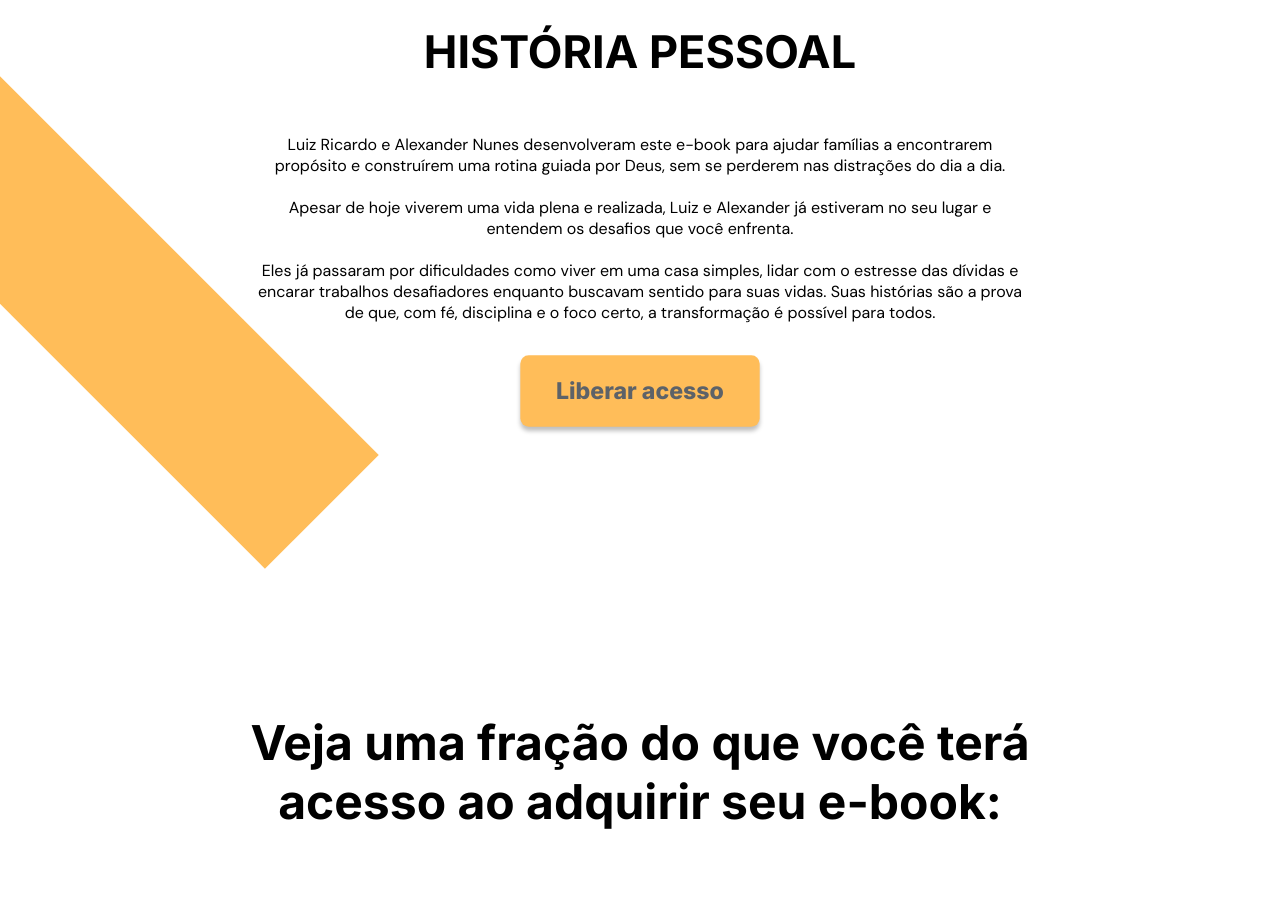
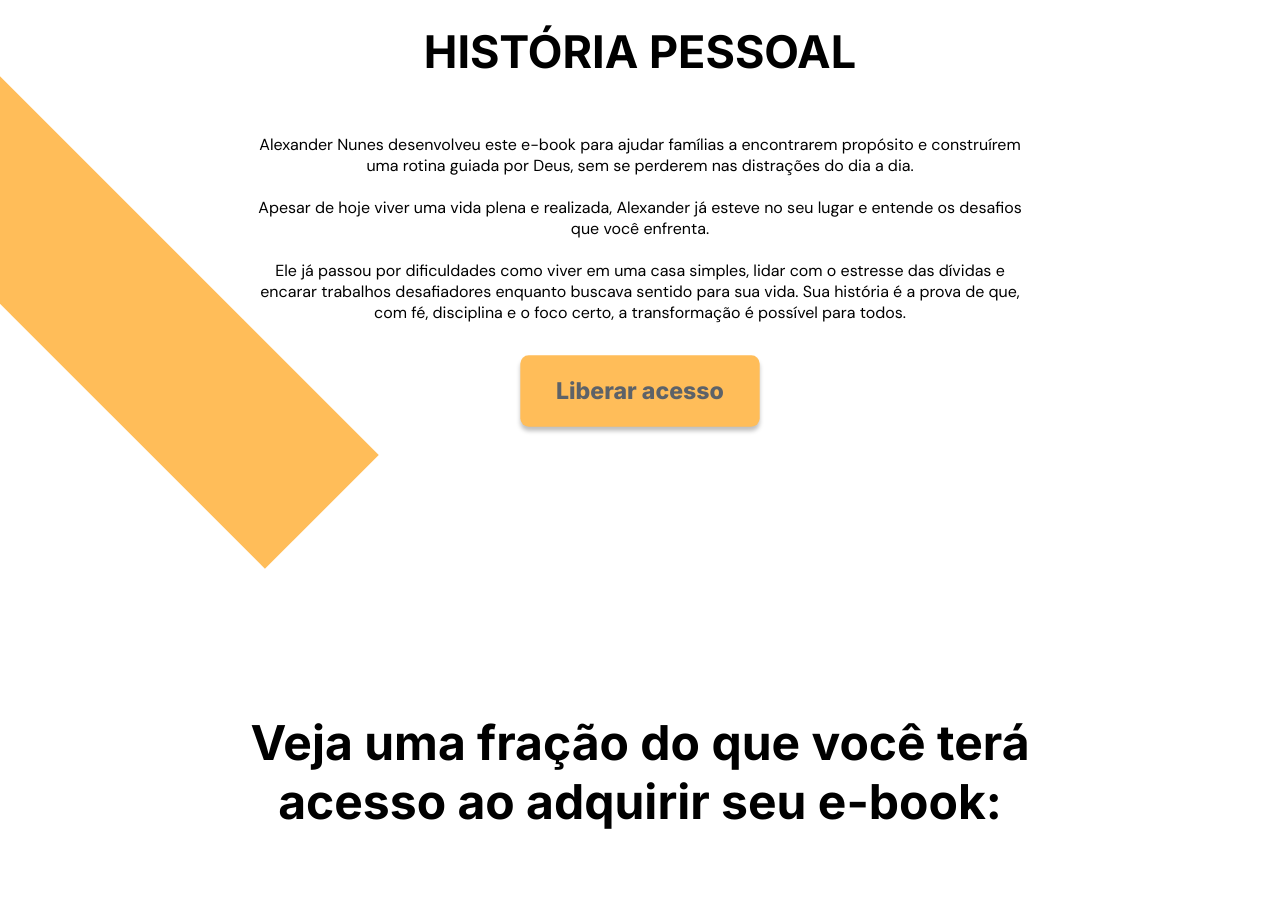
Before and after one commit to luizricardomaciel/Fortalecendo-Sua-Fe, a React (Vite) app: page / in a window 1280 px wide. Shown: the part 1460-2378 px from the top of the page. Built offline with nearby package versions, Linux system fonts and the light colour scheme.

Commit message:
Feat: att text in S2

```diff
--- a/src/assets/sections/S2-introduction/Introduction.jsx
+++ b/src/assets/sections/S2-introduction/Introduction.jsx
@@ -35,19 +35,19 @@
           <div className={styles.textBot}>
             <h1>HISTÓRIA PESSOAL</h1>
             <p>
-              Luiz Ricardo e Alexander Nunes desenvolveram este e-book para ajudar
-              famílias a encontrarem propósito e construírem uma rotina guiada por Deus,
-              sem se perderem nas distrações do dia a dia.
+              Alexander Nunes desenvolveu este e-book para ajudar famílias a encontrarem
+              propósito e construírem uma rotina guiada por Deus, sem se perderem nas
+              distrações do dia a dia.
               <br />
               <br />
-              Apesar de hoje viverem uma vida plena e realizada, Luiz e Alexander já
-              estiveram no seu lugar e entendem os desafios que você enfrenta.
+              Apesar de hoje viver uma vida plena e realizada, Alexander já esteve no seu
+              lugar e entende os desafios que você enfrenta.
               <br />
               <br />
-              Eles já passaram por dificuldades como viver em uma casa simples, lidar com
-              o estresse das dívidas e encarar trabalhos desafiadores enquanto buscavam
-              sentido para suas vidas. Suas histórias são a prova de que, com fé,
-              disciplina e o foco certo, a transformação é possível para todos.
+              Ele já passou por dificuldades como viver em uma casa simples, lidar com o
+              estresse das dívidas e encarar trabalhos desafiadores enquanto buscava
+              sentido para sua vida. Sua história é a prova de que, com fé, disciplina e o
+              foco certo, a transformação é possível para todos.
             </p>
             <button
               className="btn-primary button"
```
